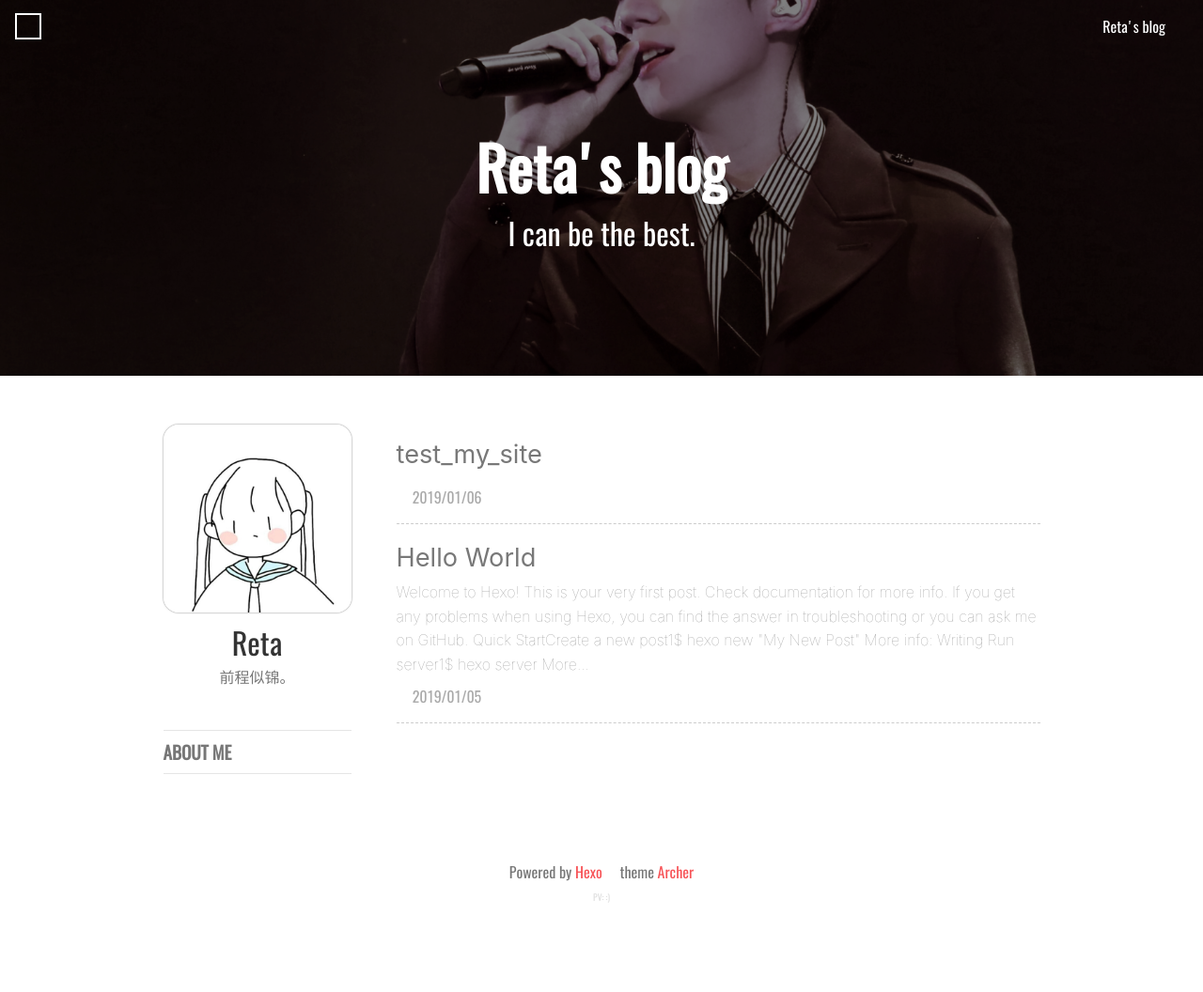
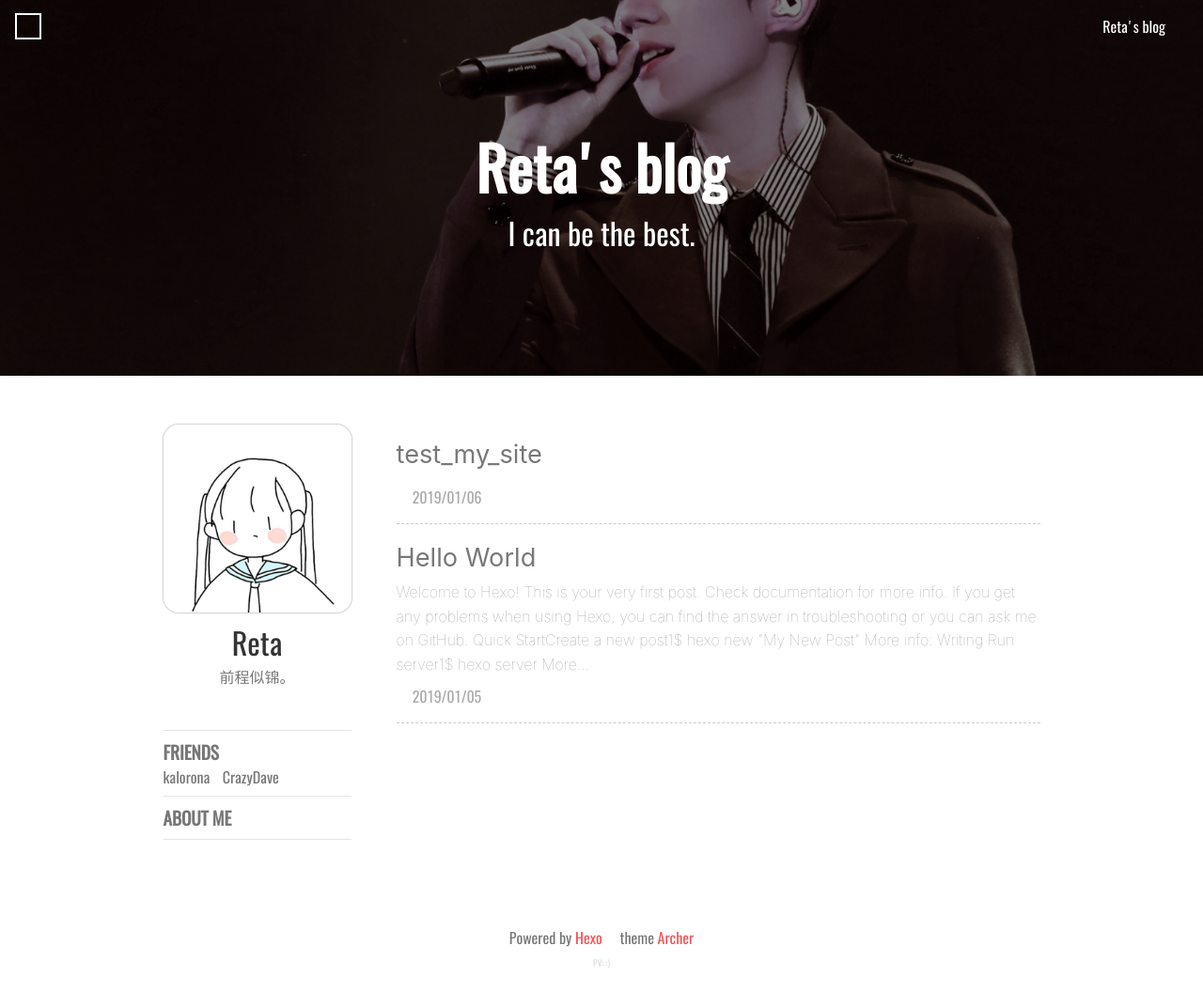
Before and after one commit to Retaqwq/Retaqwq.github.io, a plain HTML site: page index.html in a window 1280 px wide. Shown: the whole page at 94% size. Before the commit the page ends 986 px from the top, so only its background shows below. Drawn offline with nearby package versions, Linux system fonts and the light colour scheme; some packages are replaced by stand-ins of ours; no server answers; a script that the page names is missing; a web font is replaced by a local one.

Commit message:
Site updated: 2019-01-06 15:59:41

```diff
--- a/index.html
+++ b/index.html
@@ -482,6 +482,25 @@ More...
     </div>
 
 
+        <div class="friends">
+            <div>FRIENDS</div>
+
+
+                    <span>
+                        <a href="//kaloronahuang.com/" target="_black">kalorona</a>
+                    </span>
+
+
+
+                    <span>
+                        <a href="https://www.crazydave.top/" target="_black">CrazyDave</a>
+                    </span>
+
+
+
+
+        </div>
+
 
         <div class="about-me">
             <a href="/about">ABOUT ME</a>
```
